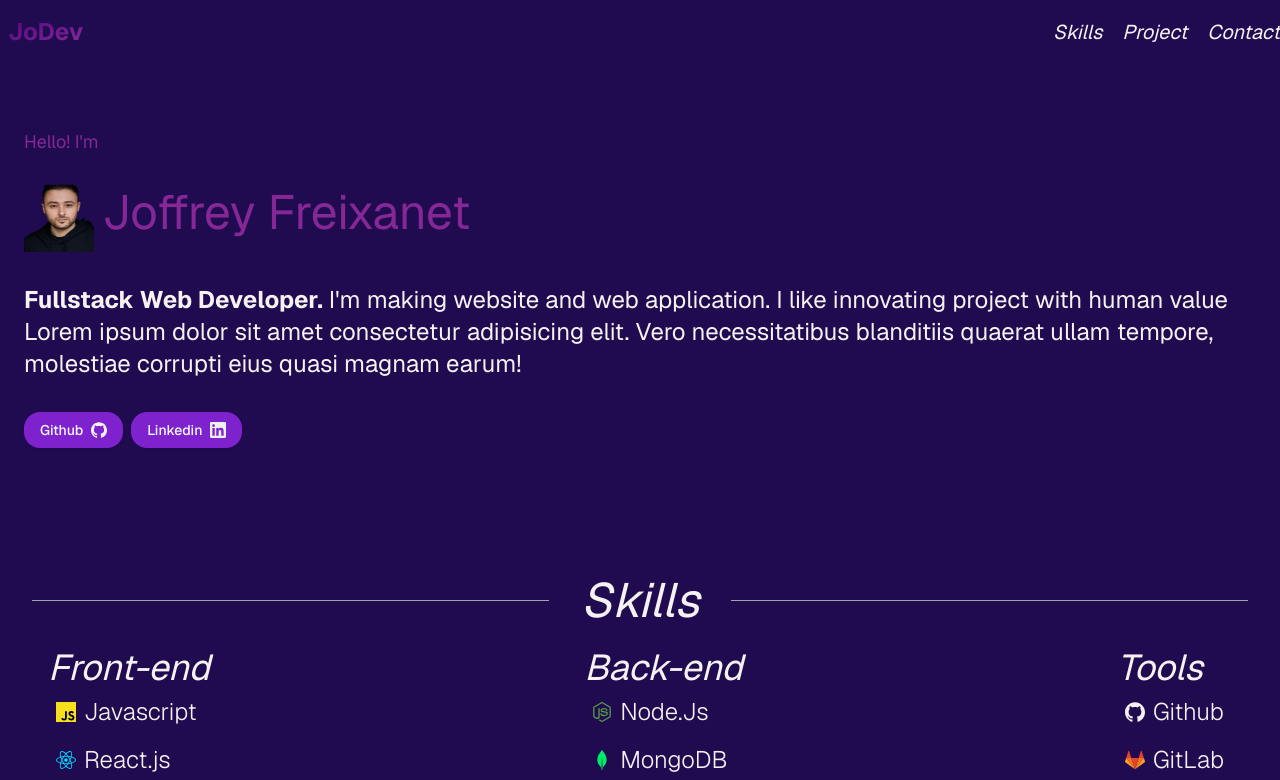
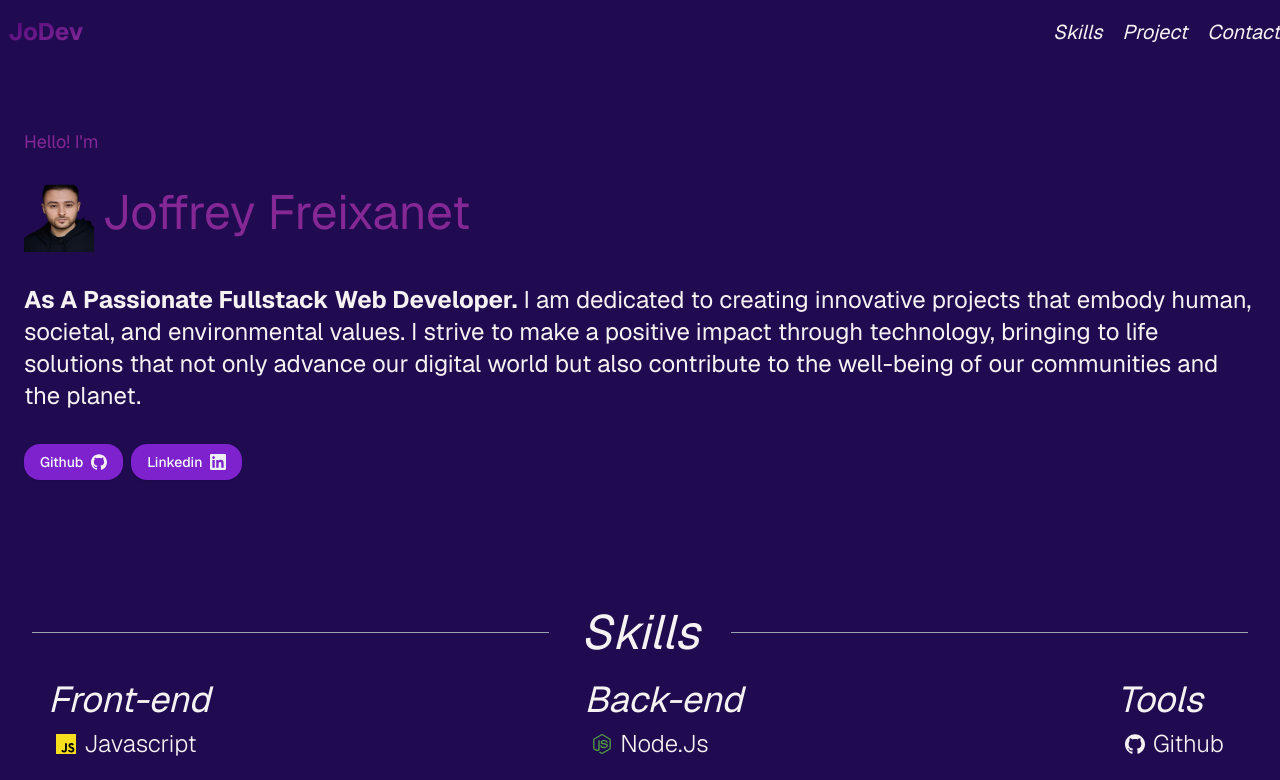
Before and after one commit to Joff317/Portfolio, a Next.js app: page / in a window 1280 px wide. Shown: the top 780 px of the page. Built offline with nearby package versions, Linux system fonts and the light colour scheme; a web font is replaced by a local one.

Commit message:
finalize project

```diff
--- a/components/HeroSection.tsx
+++ b/components/HeroSection.tsx
@@ -7,7 +7,7 @@ import { Button, buttonVariants } from "@/components/ui/button";
 import businessman from "../public/businessman.png";
 import Link from "next/link";
 import Image from "next/image";
-import mypicture from "../public/IMG.png"
+import mypicture from "../public/IMG.png";
 
 export default function HeroSection() {
   return (
@@ -27,11 +27,12 @@ export default function HeroSection() {
       </div>
       <p className="text-2xl">
         {" "}
-        <strong>Fullstack Web Developer.</strong> I'm making website and web
-        application. I like innovating project with human value Lorem ipsum
-        dolor sit amet consectetur adipisicing elit. Vero necessitatibus
-        blanditiis quaerat ullam tempore, molestiae corrupti eius quasi magnam
-        earum!
+        <strong>As A Passionate Fullstack Web Developer.</strong> I am dedicated
+        to creating innovative projects that embody human, societal, and
+        environmental values. I strive to make a positive impact through
+        technology, bringing to life solutions that not only advance our digital
+        world but also contribute to the well-being of our communities and the
+        planet.
       </p>
       <div className="mt-2 flex flex-row gap-2">
         <Link href="https://github.com/Joff317">
--- a/components/ResponsiveHeaderNavigation.tsx
+++ b/components/ResponsiveHeaderNavigation.tsx
@@ -14,14 +14,20 @@ export default function ResponsiveMenu() {
 
       <SheetContent side="left">
         <div className="flex flex-col gap-4">
-          <Link href="/buy">
-            <Button variant="ghost">Skills</Button>
+          <Link href="#skills" passHref legacyBehavior>
+            <Button variant="ghost" className="italic">
+              Skills
+            </Button>
           </Link>
-          <Link href="/buy">
-            <Button variant="ghost">Project</Button>
+          <Link href="#project" passHref legacyBehavior>
+            <Button variant="ghost" className="italic">
+              Project
+            </Button>
           </Link>
-          <Link href="/buy">
-            <Button variant="ghost">Contact</Button>
+          <Link href="#contact" passHref legacyBehavior>
+            <Button variant="ghost" className="italic">
+              Contact
+            </Button>
           </Link>
         </div>
       </SheetContent>
```
